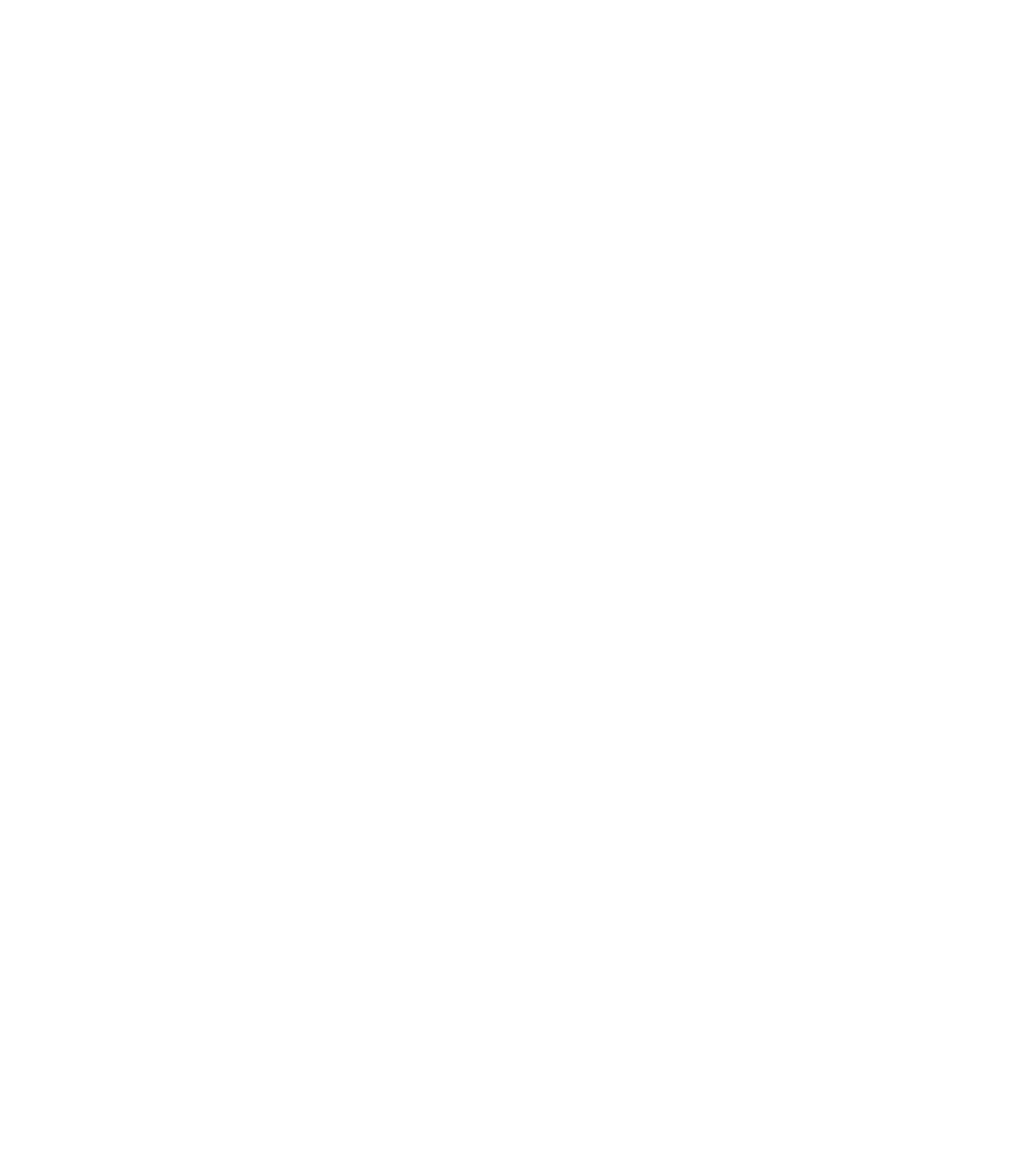
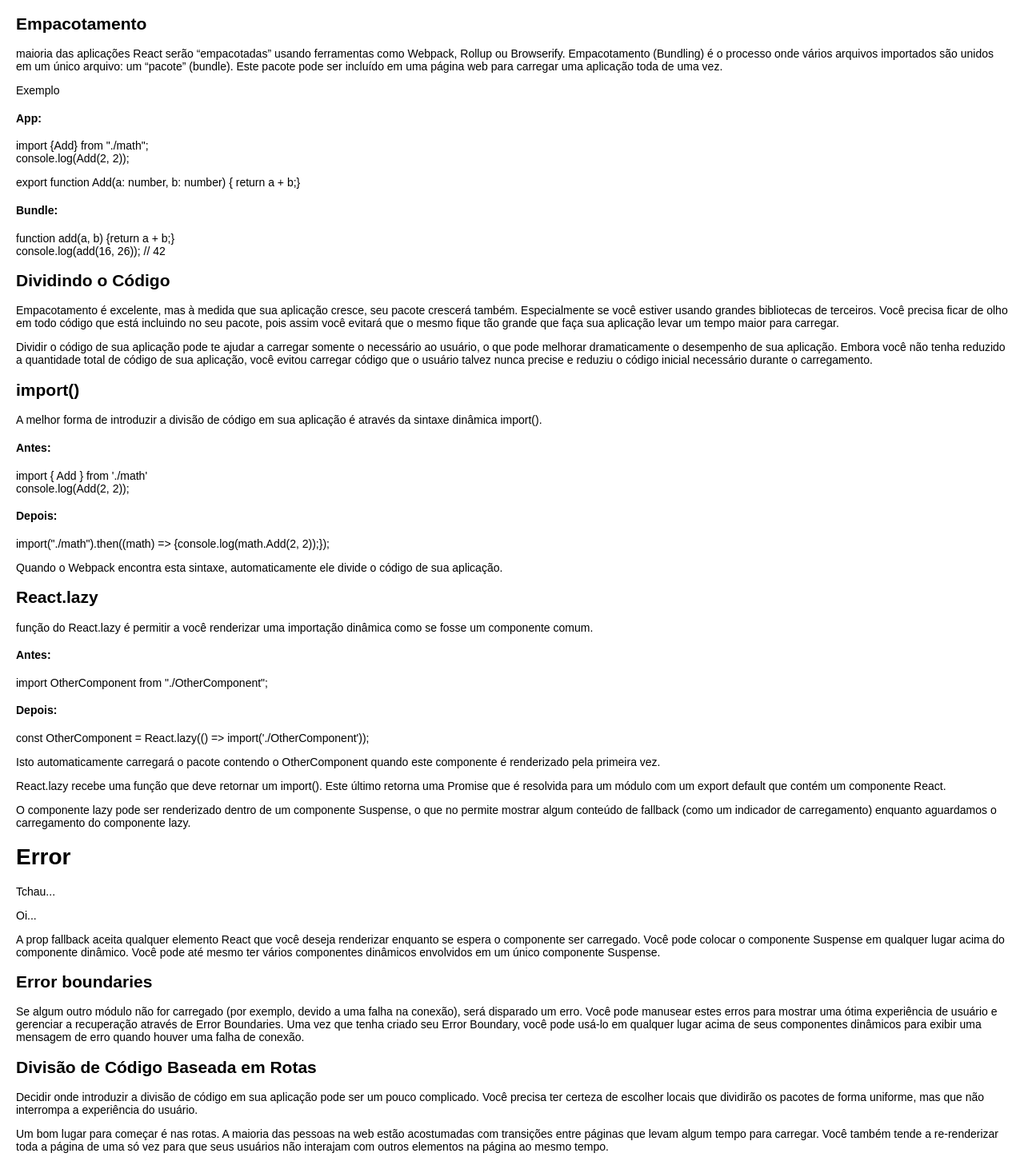
Before and after one commit to MarcosJBM/Learning-React, a React (Create React App) app: page /CodeSplitting in a window 1280 px wide. Shown: the part 53-1515 px from the top of the page at 80% size. Before the commit the page ends 800 px from the top, so only its background shows below. Built offline with nearby package versions, Linux system fonts and the light colour scheme.

Commit message:
Added Code-Splitting.

```diff
--- /dev/null
+++ b/src/Pages/AdvancedGuides/CodeSplitting/anotherComponent.tsx
@@ -0,0 +1,9 @@
+import React from "react";
+
+export default function AnotherComponent() {
+  return (
+    <div>
+      <p>Oi...</p>
+    </div>
+  );
+}
--- /dev/null
+++ b/src/Pages/AdvancedGuides/CodeSplitting/index.tsx
@@ -0,0 +1,143 @@
+import React, { Suspense } from "react";
+import MyErrorBoundary from "./myErrorBoundary";
+
+import("./math").then((math) => {
+  console.log(math.Add(2, 2));
+});
+
+// Funciona apenas com arquivos .tsx
+const OtherComponent = React.lazy(() => import("./otherComponent"));
+const AnotherComponent = React.lazy(() => import("./anotherComponent"));
+
+function MyComponent() {
+  return (
+    <MyErrorBoundary>
+      <Suspense fallback={<div>Loading...</div>}>
+        <section>
+          <OtherComponent />
+          <AnotherComponent />
+        </section>
+      </Suspense>
+    </MyErrorBoundary>
+  );
+}
+
+export default function CodeSplitting() {
+  return (
+    <div>
+      <h1>Dividindo o Código</h1>
+      <h2>Empacotamento</h2>
+      <p>
+        maioria das aplicações React serão “empacotadas” usando ferramentas como
+        Webpack, Rollup ou Browserify. Empacotamento (Bundling) é o processo
+        onde vários arquivos importados são unidos em um único arquivo: um
+        “pacote” (bundle). Este pacote pode ser incluído em uma página web para
+        carregar uma aplicação toda de uma vez.
+      </p>
+      <span>Exemplo</span>
+      <h4>App:</h4>
+      <p>
+        {'import {Add} from "./math";'}
+        <br />
+        {"console.log(Add(2, 2));"}
+      </p>
+      <p>{"export function Add(a: number, b: number) { return a + b;}"}</p>
+      <h4>Bundle:</h4>
+      <p>
+        {"function add(a, b) {return a + b;} "}
+        <br />
+        {"console.log(add(16, 26)); // 42"}
+      </p>
+      <h2>Dividindo o Código</h2>
+      <p>
+        Empacotamento é excelente, mas à medida que sua aplicação cresce, seu
+        pacote crescerá também. Especialmente se você estiver usando grandes
+        bibliotecas de terceiros. Você precisa ficar de olho em todo código que
+        está incluindo no seu pacote, pois assim você evitará que o mesmo fique
+        tão grande que faça sua aplicação levar um tempo maior para carregar.
+      </p>
+      <p>
+        Dividir o código de sua aplicação pode te ajudar a carregar somente o
+        necessário ao usuário, o que pode melhorar dramaticamente o desempenho
+        de sua aplicação. Embora você não tenha reduzido a quantidade total de
+        código de sua aplicação, você evitou carregar código que o usuário
+        talvez nunca precise e reduziu o código inicial necessário durante o
+        carregamento.
+      </p>
+      <h2>import()</h2>
+      <p>
+        A melhor forma de introduzir a divisão de código em sua aplicação é
+        através da sintaxe dinâmica import().
+      </p>
+      <h4>Antes:</h4>
+      <p>
+        {"import { Add } from './math'"}
+        <br />
+        {"console.log(Add(2, 2));"}
+      </p>
+      <h4>Depois:</h4>
+      {'import("./math").then((math) => {console.log(math.Add(2, 2));});'}
+      <p>
+        Quando o Webpack encontra esta sintaxe, automaticamente ele divide o
+        código de sua aplicação.
+      </p>
+      <h2>React.lazy</h2>
+      <p>
+        função do React.lazy é permitir a você renderizar uma importação
+        dinâmica como se fosse um componente comum.
+      </p>
+      <h4>Antes:</h4>
+      <p>{'import OtherComponent from "./OtherComponent";'}</p>
+      <h4>Depois:</h4>
+      <p>
+        {"const OtherComponent = React.lazy(() => import('./OtherComponent'));"}
+      </p>
+      <p>
+        Isto automaticamente carregará o pacote contendo o OtherComponent quando
+        este componente é renderizado pela primeira vez.
+      </p>
+      <p>
+        React.lazy recebe uma função que deve retornar um import(). Este último
+        retorna uma Promise que é resolvida para um módulo com um export default
+        que contém um componente React.
+      </p>
+      <p>
+        O componente lazy pode ser renderizado dentro de um componente Suspense,
+        o que no permite mostrar algum conteúdo de fallback (como um indicador
+        de carregamento) enquanto aguardamos o carregamento do componente lazy.
+      </p>
+      <MyComponent />
+      <p>
+        A prop fallback aceita qualquer elemento React que você deseja
+        renderizar enquanto se espera o componente ser carregado. Você pode
+        colocar o componente Suspense em qualquer lugar acima do componente
+        dinâmico. Você pode até mesmo ter vários componentes dinâmicos
+        envolvidos em um único componente Suspense.
+      </p>
+      <h2>Error boundaries</h2>
+      <p>
+        Se algum outro módulo não for carregado (por exemplo, devido a uma falha
+        na conexão), será disparado um erro. Você pode manusear estes erros para
+        mostrar uma ótima experiência de usuário e gerenciar a recuperação
+        através de Error Boundaries. Uma vez que tenha criado seu Error
+        Boundary, você pode usá-lo em qualquer lugar acima de seus componentes
+        dinâmicos para exibir uma mensagem de erro quando houver uma falha de
+        conexão.
+      </p>
+      <h2>Divisão de Código Baseada em Rotas</h2>
+      <p>
+        Decidir onde introduzir a divisão de código em sua aplicação pode ser um
+        pouco complicado. Você precisa ter certeza de escolher locais que
+        dividirão os pacotes de forma uniforme, mas que não interrompa a
+        experiência do usuário.
+      </p>
+      <p>
+        Um bom lugar para começar é nas rotas. A maioria das pessoas na web
+        estão acostumadas com transições entre páginas que levam algum tempo
+        para carregar. Você também tende a re-renderizar toda a página de uma só
+        vez para que seus usuários não interajam com outros elementos na página
+        ao mesmo tempo.
+      </p>
+    </div>
+  );
+}
--- /dev/null
+++ b/src/Pages/AdvancedGuides/CodeSplitting/math.ts
@@ -0,0 +1,3 @@
+export function Add(a: number, b: number) {
+  return a + b;
+}
--- /dev/null
+++ b/src/Pages/AdvancedGuides/CodeSplitting/myErrorBoundary.tsx
@@ -0,0 +1,12 @@
+import React from "react";
+
+const MyErrorBoundary: React.FC = (props) => {
+  return (
+    <div>
+      <h1>Error</h1>
+      {props.children}
+    </div>
+  );
+};
+
+export default MyErrorBoundary;
--- /dev/null
+++ b/src/Pages/AdvancedGuides/CodeSplitting/otherComponent.tsx
@@ -0,0 +1,9 @@
+import React from "react";
+
+export default function OtherComponent() {
+  return (
+    <div>
+      <p>Tchau...</p>
+    </div>
+  );
+}
--- a/src/Pages/AdvancedGuides/index.tsx
+++ b/src/Pages/AdvancedGuides/index.tsx
@@ -2,5 +2,9 @@ import React from "react";
 import { Link } from "react-router-dom";
 
 export default function AdvancedGuides() {
-  return <div></div>;
+  return (
+    <div>
+      <Link to="/CodeSplitting">Dividindo o Código</Link>
+    </div>
+  );
 }
--- a/src/routes.tsx
+++ b/src/routes.tsx
@@ -15,6 +15,8 @@ import ListsAndKeys from "../src/Pages/mainConcepts/ListsAnsKeys";
 import Forms from "../src/Pages/mainConcepts/Forms";
 import RaisingTheState from "../src/Pages/mainConcepts/RaisingTheState";
 import CompositionVsInheritance from "../src/Pages/mainConcepts/CompositionVsInheritance";
+
+import CodeSplitting from "../src/Pages/AdvancedGuides/CodeSplitting";
 
 export default function Routes() {
   return (
@@ -35,6 +37,7 @@ export default function Routes() {
         component={CompositionVsInheritance}
       />
       <Route path="/AdvancedGuides" component={AdvancedGuides} />
+      <Route path="/CodeSplitting" component={CodeSplitting} />
     </BrowserRouter>
   );
 }
```
